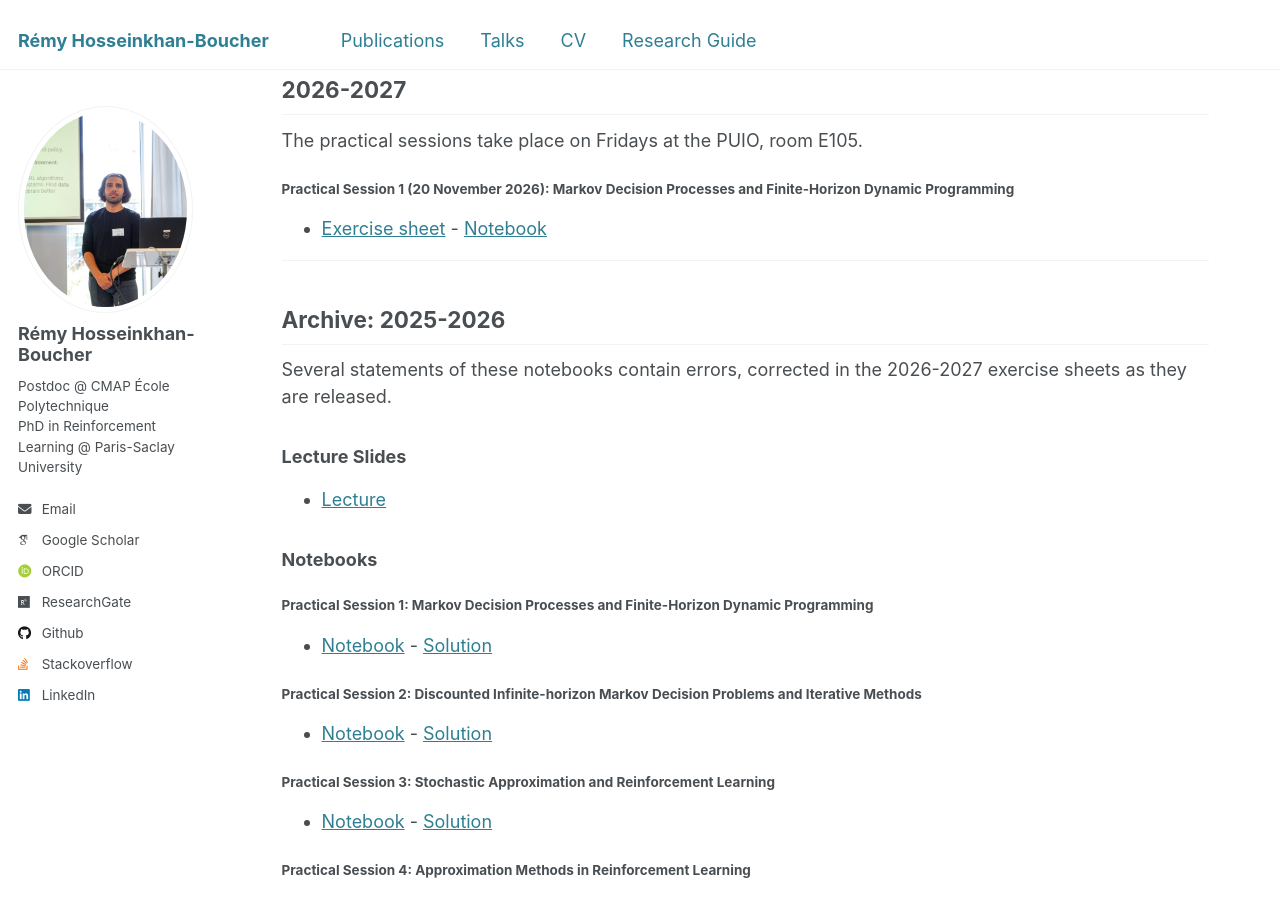
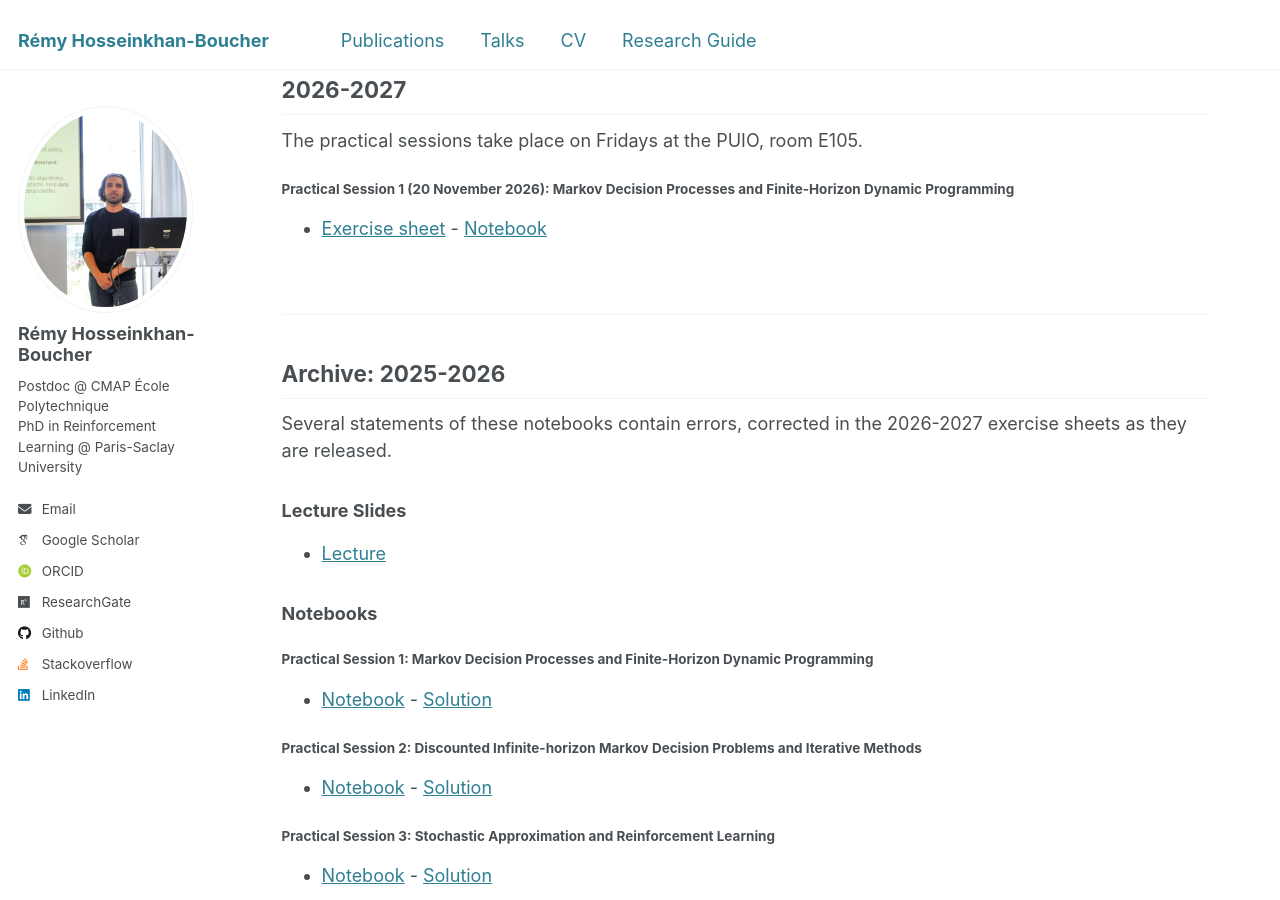
Before and after one commit to ReHoss/rehoss.github.io, a Jekyll site: the page built from _pages/teaching/m2ai_reinforcement_learning/m2ai_reinforcement_learning.md, in a window 1280 px wide and 900 px high, scrolled down 462 px. Built offline with Jekyll 4.4.1, drawn with Linux system fonts in a browser that asks for light colours; some web fonts are replaced.

Commit message:
Teaching: more vertical space before the 2025-2026 archive of the M2 AI RL page
Co-Authored-By: Claude Opus 5.5 <noreply@anthropic.com>

```diff
--- a/_pages/teaching/m2ai_reinforcement_learning/m2ai_reinforcement_learning.md
+++ b/_pages/teaching/m2ai_reinforcement_learning/m2ai_reinforcement_learning.md
@@ -25,7 +25,11 @@ The practical sessions take place on Fridays at the PUIO, room E105.
 #### Practical Session 1 (20 November 2026): Markov Decision Processes and Finite-Horizon Dynamic Programming
 * [Exercise sheet]({{ site.baseurl }}/files/teaching/2026_2027_m2ai_reinforcement_learning/practical_sessions/m2ai_2026_2027_practical_session_1.pdf) - [Notebook]({{ site.baseurl }}/files/teaching/2026_2027_m2ai_reinforcement_learning/practical_sessions/m2ai_2026_2027_practical_session_1.ipynb)
 
+<div style="margin-top: 4em;"></div>
+
 ---
+
+<div style="margin-bottom: 2em;"></div>
 
 ## Archive: 2025-2026
 
```
